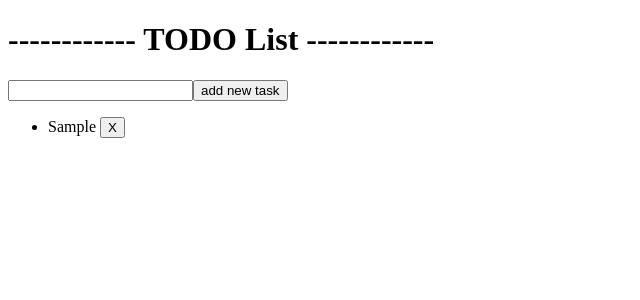
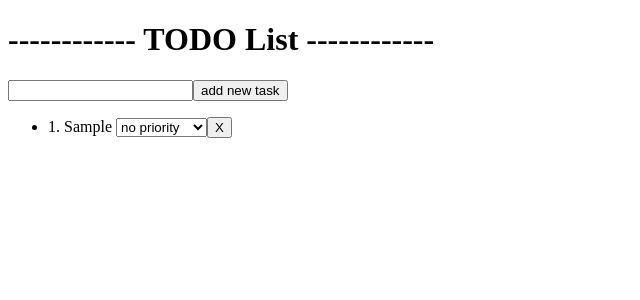
Before and after one commit to marzzy/my-redux-examples, a React (Create React App) app in the folder todo/: page / in a window 1280 px wide. Both pictures are taken after typing "Sample" into the empty fields and a click on the button "add new task". Shown: the top 300 px of the page, without its empty margins (0-640 px from the left). Built offline with nearby package versions, Linux system fonts and the light colour scheme.

Commit message:
feat(components/TodoItem): Add priority level option

```diff
--- a/todo/src/components/TodoItem.js
+++ b/todo/src/components/TodoItem.js
@@ -1,20 +1,34 @@
 import React from 'react';
 import  { connect } from 'react-redux';
-import { RemoveTodoAcion } from '../redux/actions';
+import { RemoveTodoAcion, SetPriorityAction } from '../redux/actions';
 
 class TodoItem extends React.Component {
 
   handleClick = () => {
-    const { todoKey, RemoveTodoAcion } = this.props;
-    RemoveTodoAcion(todoKey)
+    const { todo, RemoveTodoAcion } = this.props;
+    RemoveTodoAcion(todo.key)
   };
 
+  handleChange =(event) => {
+    const {SetPriorityAction , todo } = this.props;
+
+    SetPriorityAction(todo.key, event.target.value);
+  }
+
   render(){
-    const { txt } = this.props;
+    const { todo,todoListNumber } = this.props;
 
     return(
       <li>
-        <span> {txt} </span>
+        <span> {todoListNumber + 1 }. {todo.text} </span>
+
+        <select value={todo.prtiority} onChange={this.handleChange}>
+          <option value="no-priority">no priority</option>
+          <option value="low-priority">low priority</option>
+          <option value="mid-priority">mid priority</option>
+          <option value="high-priority">high priority</option>
+        </select>
+
         <button onClick={this.handleClick}> X </button>
       </li>
     );
@@ -23,5 +37,8 @@ class TodoItem extends React.Component {
 
 export default connect(
   null,
-  {RemoveTodoAcion}
+  {
+    RemoveTodoAcion,
+    SetPriorityAction
+  }
 )(TodoItem);
--- a/todo/src/components/TodoList.js
+++ b/todo/src/components/TodoList.js
@@ -6,8 +6,8 @@ const TodoList = ({todos}) => (
   <div>
     {todos && todos.length > 0
       ? <ul>
-          { todos.map( (item) => {
-            return <TodoItem txt={item.text} todoKey={item.key} key={`ID_${item.key}`}/>
+          { todos.map( (item,index) => {
+            return <TodoItem todoListNumber={index} todo={item} key={`ID_${item.key}`}/>
             })
           }
         </ul>
--- a/todo/src/redux/actions.js
+++ b/todo/src/redux/actions.js
@@ -11,6 +11,14 @@ export const AddTodoAction = (text) => ({
 export const RemoveTodoAcion = (todoId) => ({
   type: 'REMOVE_TODO',
   payload: {
-    todoId: todoId
+    todoId
   }
 });
+
+export const SetPriorityAction = (todoId,priorityLevel) => ({
+  type: 'SET_PRIORITY',
+  payload: {
+    todoId,
+    priorityLevel
+  }
+});
--- a/todo/src/redux/reducers/todos.js
+++ b/todo/src/redux/reducers/todos.js
@@ -2,13 +2,33 @@ export default function (state = [] ,action) {
   switch (action.type) {
     case 'ADD_TODO': {
       const { todoId, text } = action.payload;
+
       return state.concat(
-        { key: todoId, text: text }
+        {
+          key: todoId,
+          text: text,
+          prtiority: 'no-priority'
+        }
       )
     }
     case 'REMOVE_TODO': {
       const { todoId } = action.payload;
+
       return state.filter(item => item.key !== todoId)
+    }
+    case 'SET_PRIORITY': {
+      const { todoId, priorityLevel } = action.payload;
+
+      return state.map(item => {
+        if (item.key === todoId) {
+          return {
+            ...item,
+            prtiority: priorityLevel
+          }
+        } else {
+          return item
+        }
+      })
     }
     default:
       return state;
```
